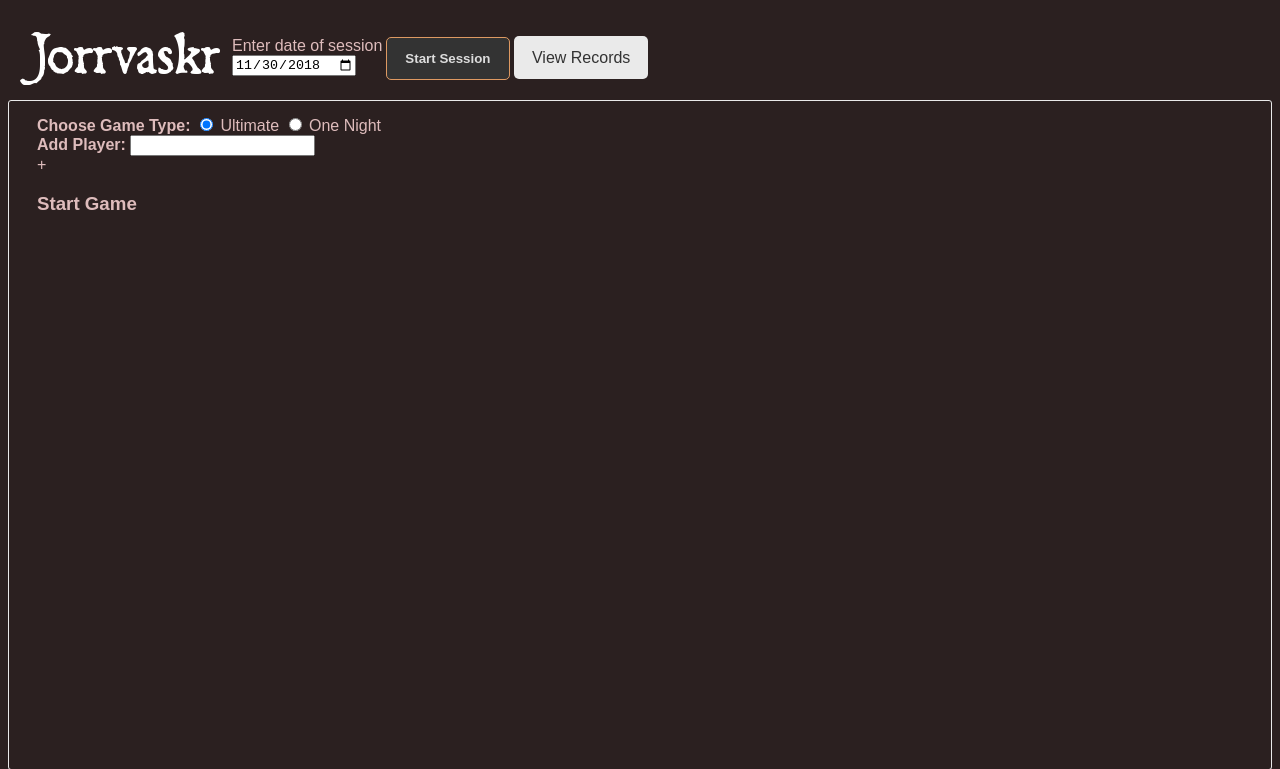
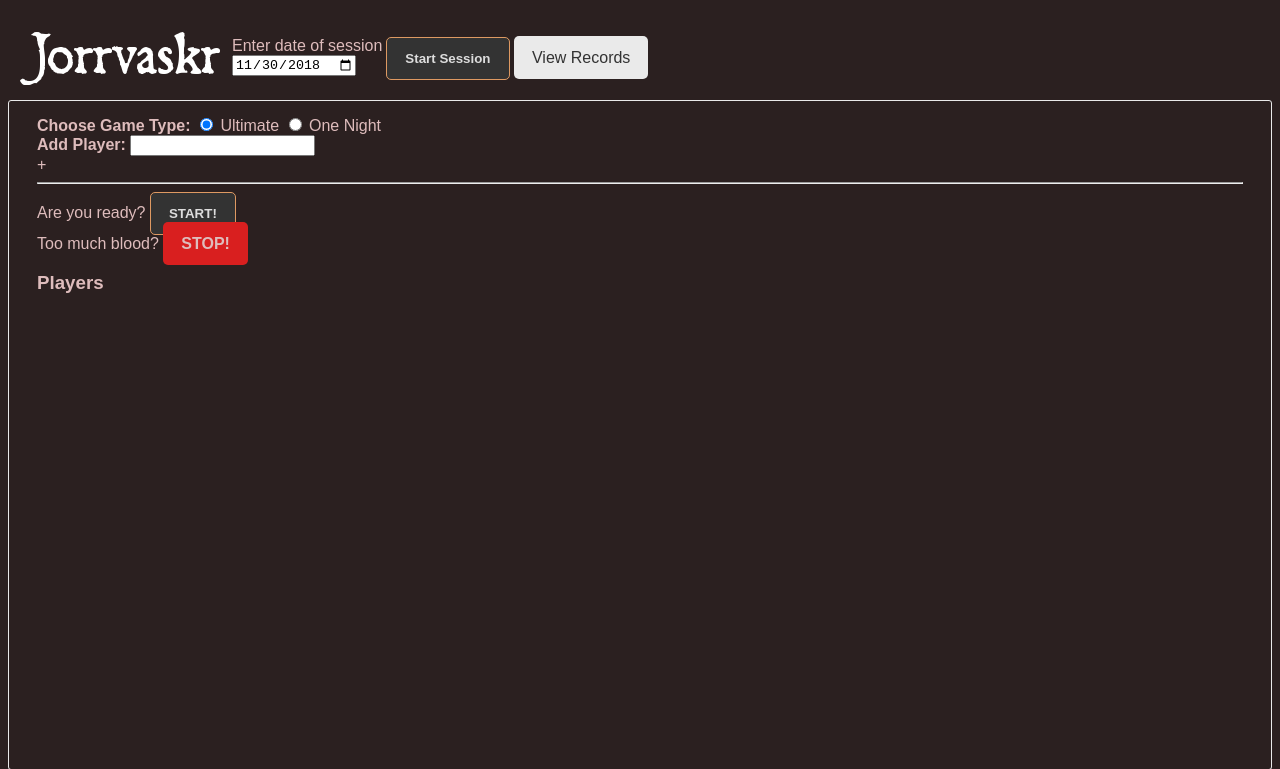
Before and after one commit to skytreader/jorrvaskr, a Flask app: template app/templates/session-new.jinja in a window 1280 px wide. Shown: the top 769 px of the page. Run offline with Flask 2, Linux system fonts and the light colour scheme; the template is opened without the code that fills it, so the values that code supplies are empty.

Commit message:
Lots of scratch prototyping.

```diff
--- a/app/static/scripts/session-new.js
+++ b/app/static/scripts/session-new.js
@@ -3,3 +3,6 @@ pc.onLoad = function(){
 
 pc.addPlayer = function(){
 }
+
+ps.startGame = function(){
+}
--- a/app/static/styles/jorrvaskr.css
+++ b/app/static/styles/jorrvaskr.css
@@ -42,10 +42,11 @@ body {
     min-height: 80vh;
 }
 
-.btn-primary, .btn-secondary {
+.btn {
     border-radius: 5px;
     padding: 13px 18px;
     text-decoration: none;
+    cursor: pointer;
 }
 
 .btn-primary {
@@ -55,8 +56,21 @@ body {
     font-weight: bold;
 }
 
+.btn-primary:disabled {
+    background: #6e6e6e;
+    cursor: not-allowed;
+    border: none;
+}
+
 .btn-secondary {
     background: #eaeaea;
     border-color: #eaeaea;
     color: #333;
 }
+
+.btn-bloody {
+    background: #d91f1f;
+    border-color: #eaeaea;
+    color: #debcbc;
+    font-weight: bold;
+}
--- a/app/templates/base.jinja
+++ b/app/templates/base.jinja
@@ -41,11 +41,11 @@
           <div class="section">
 
             {% if session_date %}
-              <input type="submit" class="btn-primary" value="Session Ongoing" disabled>
+              <input type="submit" class="btn btn-primary" value="Session Ongoing" disabled>
             {% else %}
-              <input type="submit" class="btn-primary" value="Start Session">
+              <input type="submit" class="btn btn-primary" value="Start Session">
             {% endif %}
-            <a class="btn-secondary" href="/records/view">View Records</a>
+            <a class="btn btn-secondary" href="/records/view">View Records</a>
           </div>
         </form>
       </div>
--- a/app/templates/session-new.jinja
+++ b/app/templates/session-new.jinja
@@ -21,8 +21,16 @@
       </div>
       <div class="add-button">+</div>
     </div>
+    <hr>
     <div class="session-form-section">
-      <h3>Start Game</h3>
+      <div id="jorrvaskr-start-prompt">
+        Are you ready? <button class="btn btn-primary" onclick="ps.startGame()">START!</button>
+      </div>
+      <div id="jorrvaskr-stop-prompt">
+        Too much blood? <a class="btn btn-bloody" onclick="ps.stopGame()">STOP!</a>
+      </div>
+      <h3>Players</h3>
+      <div id=
     </div>
   </div>
 {% endblock %}
```
